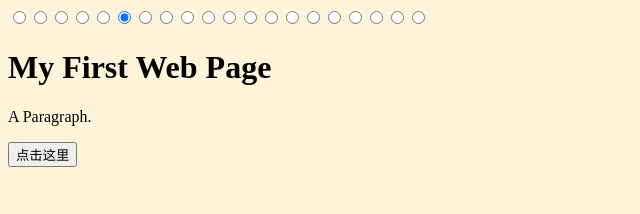
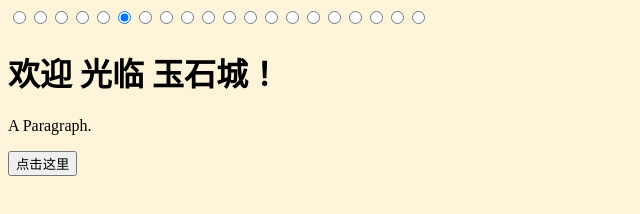
Before and after one commit to fhqydp/fhqydp.github.io, a plain HTML site: page index.html in a window 1280 px wide. Shown: the whole page, without its empty margins (0-640 px from the left). Drawn offline with Linux system fonts and the light colour scheme.

Commit message:
Update index.html

```diff
--- a/index.html
+++ b/index.html
@@ -48,7 +48,7 @@ function animate() {
 
 <body bgcolor="#fef4d9" onLoad="animate()">
 
-<h1>My First Web Page</h1>
+<h1>欢迎 光临 玉石城！</h1>
 
 <p id="demo">A Paragraph.</p>
 
```
